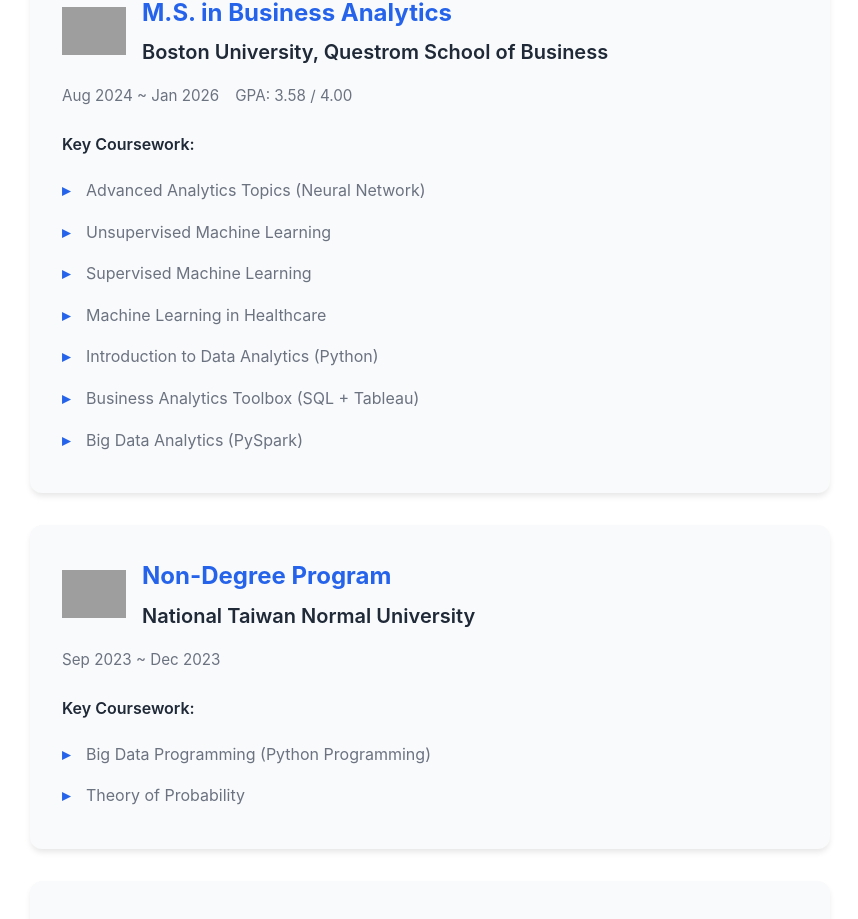
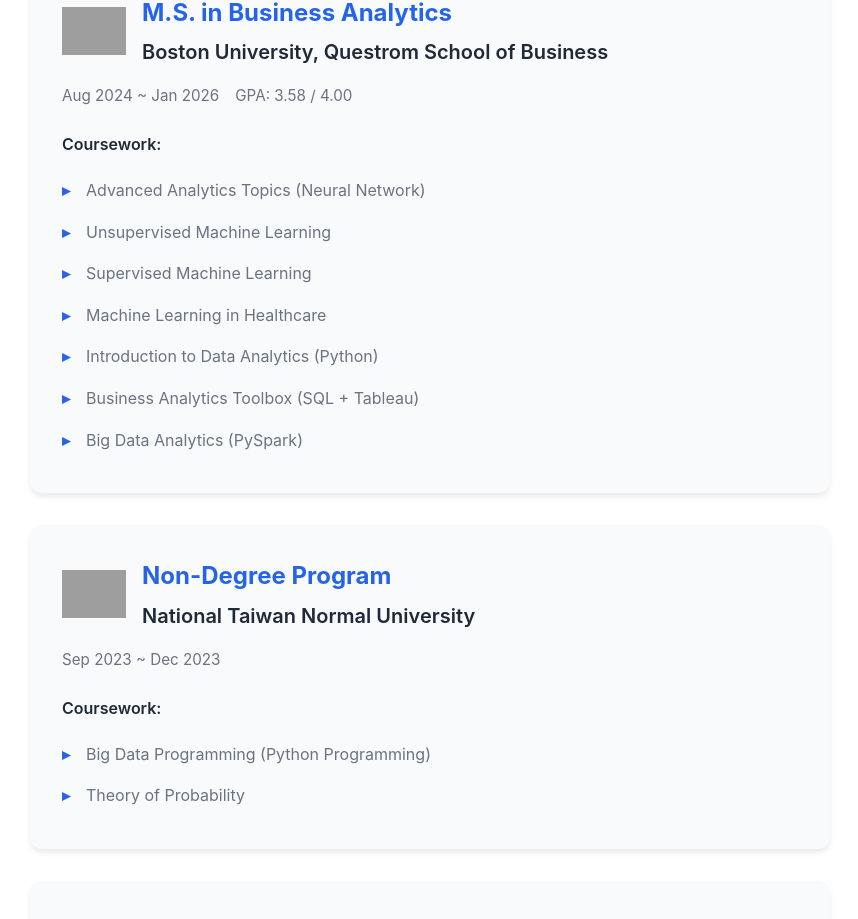
Before and after one commit to jhuangbp/portfolio_website, a React (Vite) app: page / in a window 1280 px wide. Shown: the part 5940-6859 px from the top of the page, without its empty margins (210-1068 px from the left). Built offline with nearby package versions, Linux system fonts and the light colour scheme; no server answers; grey boxes are pictures that could not be loaded.

Commit message:
Update Education.jsx

```diff
--- a/src/components/Education.jsx
+++ b/src/components/Education.jsx
@@ -75,7 +75,7 @@ const Education = () => {
             </div>
             {edu.courses.length > 0 && (
               <div className="education-courses">
-                <h4>Key Coursework: </h4>
+                <h4>Coursework: </h4>
                 <ul>
                   {edu.courses.map((course, index) => (
                     <li key={index}>{course}</li>
```
